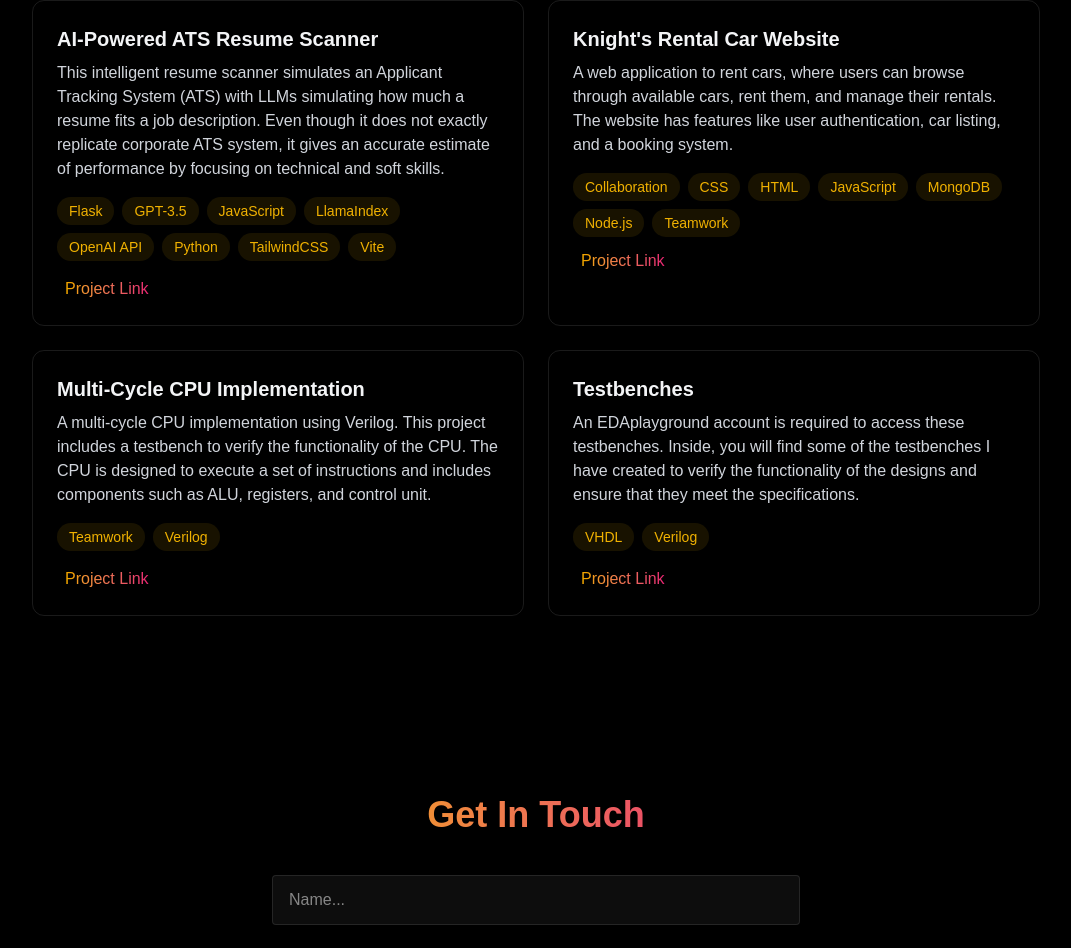
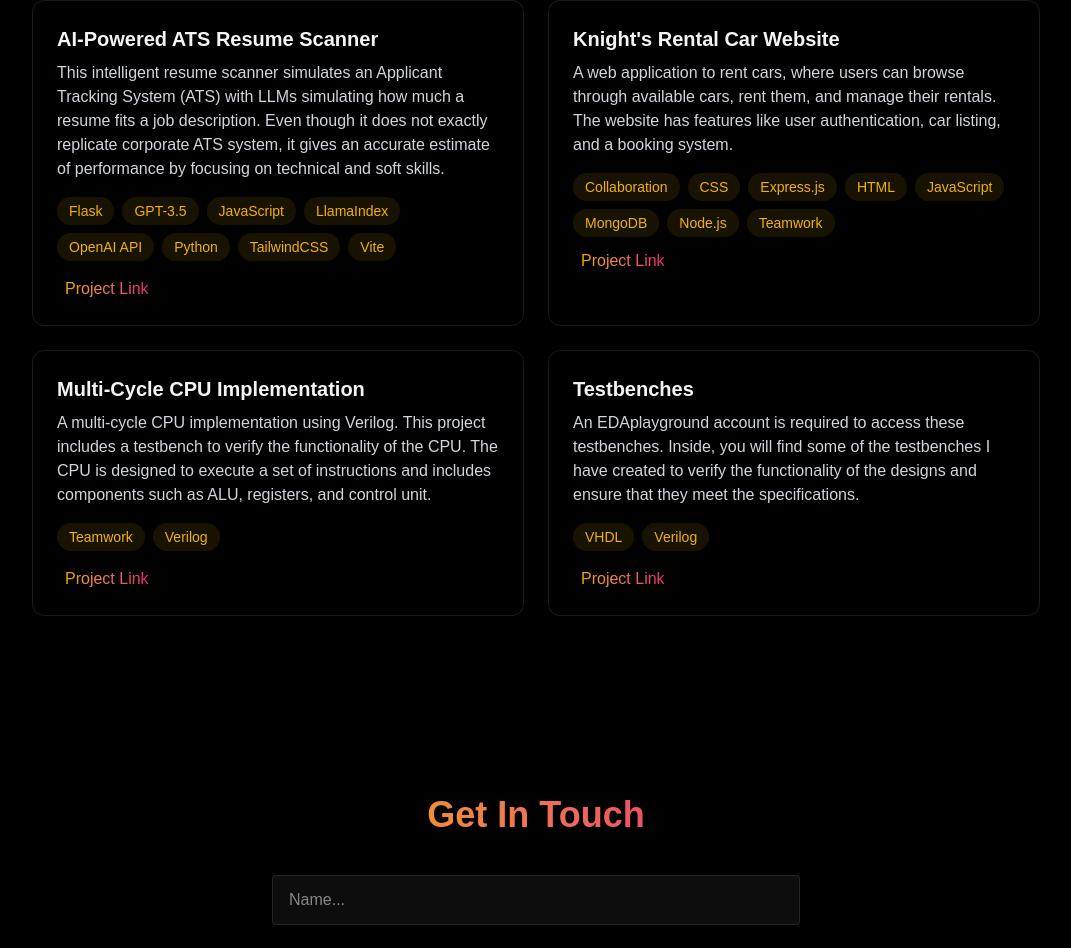
Before and after one commit to fpfrances/portfolio, a React (Vite) app: page / in a window 1280 px wide. Shown: the part 2940-3888 px from the top of the page, without its empty margins (104-1175 px from the left). Built offline with nearby package versions, Linux system fonts and the light colour scheme.

Commit message:
updated project link

```diff
--- a/src/components/sections/Projects.jsx
+++ b/src/components/sections/Projects.jsx
@@ -115,14 +115,14 @@ export const Projects = () => {
                         The website has features like user authentication, car listing, and a booking system.
                         </p>
                         <div className="flex flex-wrap gap-2">
-                            {[ "Collaboration", "CSS", "HTML", "JavaScript", "MongoDB", "Node.js", "Teamwork"].map((tech, key) => (
+                            {[ "Collaboration", "CSS", "Express.js", "HTML", "JavaScript", "MongoDB", "Node.js", "Teamwork"].map((tech, key) => (
                             <span key={key} className="bg-yellow-500/10 text-yellow-500 py-1 px-3 rounded-full text-sm hover:bg-yellow-500/20
                             hover:shadow-[0_0_15px_rgba(234,179,8,0.4)] transition-all">{tech}
                             </span>
                         ))}
                         </div>
                         <div className="flex justify-between items-center mt-3">
-                        <a href="https://github.com/BraydenAntonelli/Car-Rental-Service" target="_blank" className="bg-gradient-to-r from-yellow-500 to-pink-600 bg-clip-text text-transparent text-center px-2">
+                        <a href="https://github.com/fpfrances/Car-Rental-Service" target="_blank" className="bg-gradient-to-r from-yellow-500 to-pink-600 bg-clip-text text-transparent text-center px-2">
                                 Project Link
                             </a>
                         </div>
```
